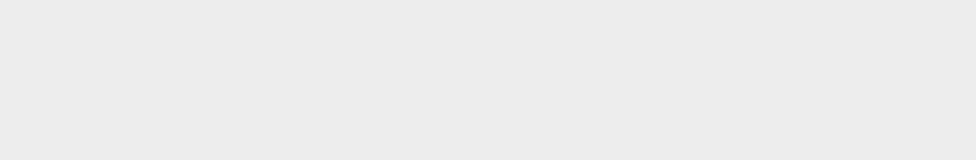
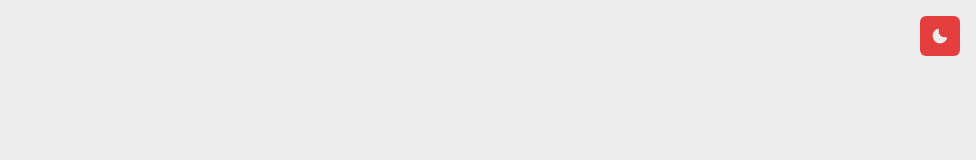
Before and after one commit to unapt/CogniCents, a Next.js app in the folder packages/frontend/: page / in a window 1280 px wide. Shown: the top 160 px of the page, without its empty margins (304-1280 px from the left). Built offline with nearby package versions, Linux system fonts and the light colour scheme.

Commit message:
DARK mode switch

```diff
--- a/packages/frontend/src/pages/index.tsx
+++ b/packages/frontend/src/pages/index.tsx
@@ -40,6 +40,7 @@ const Index = () => (
 
       Exploor Freedom
     </Button>
+    <DarkModeSwitch />
     <Image src={result} alt="coinstack art" width="600" height="800" />
 
 
```
